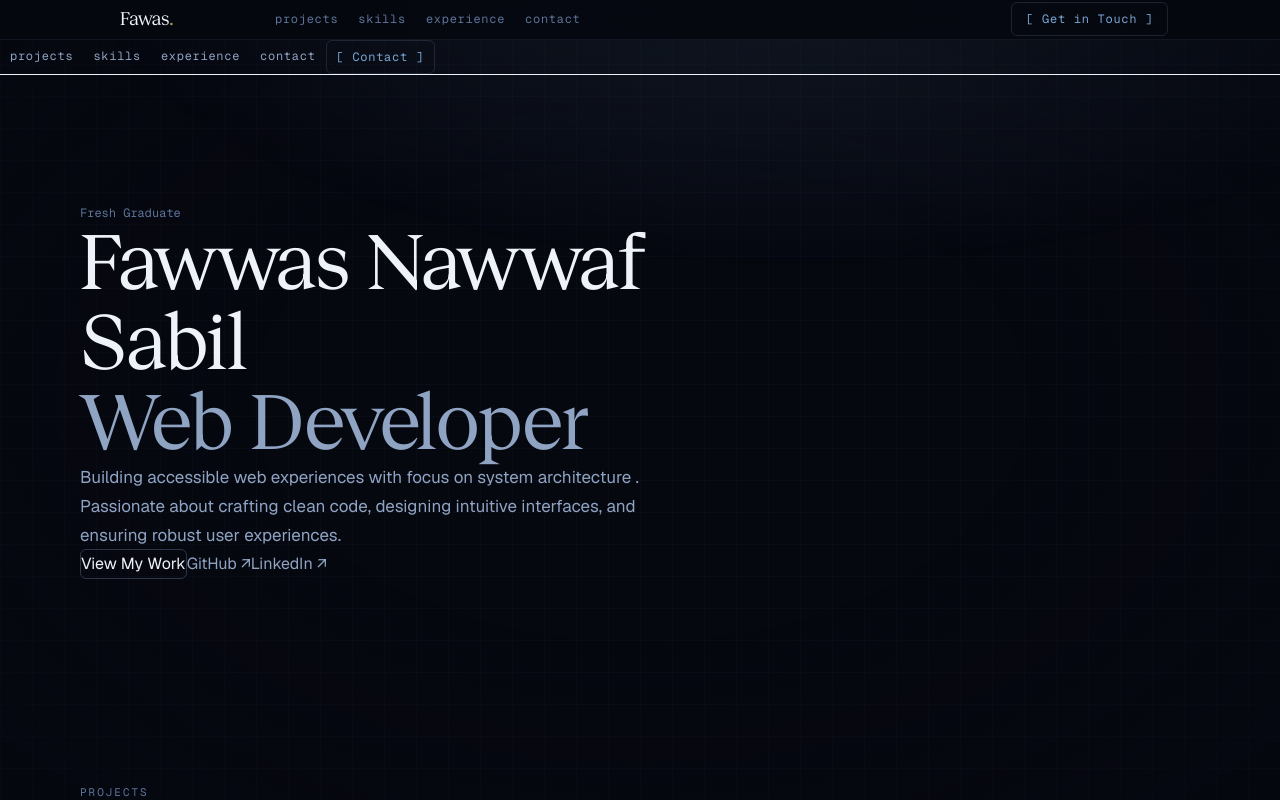
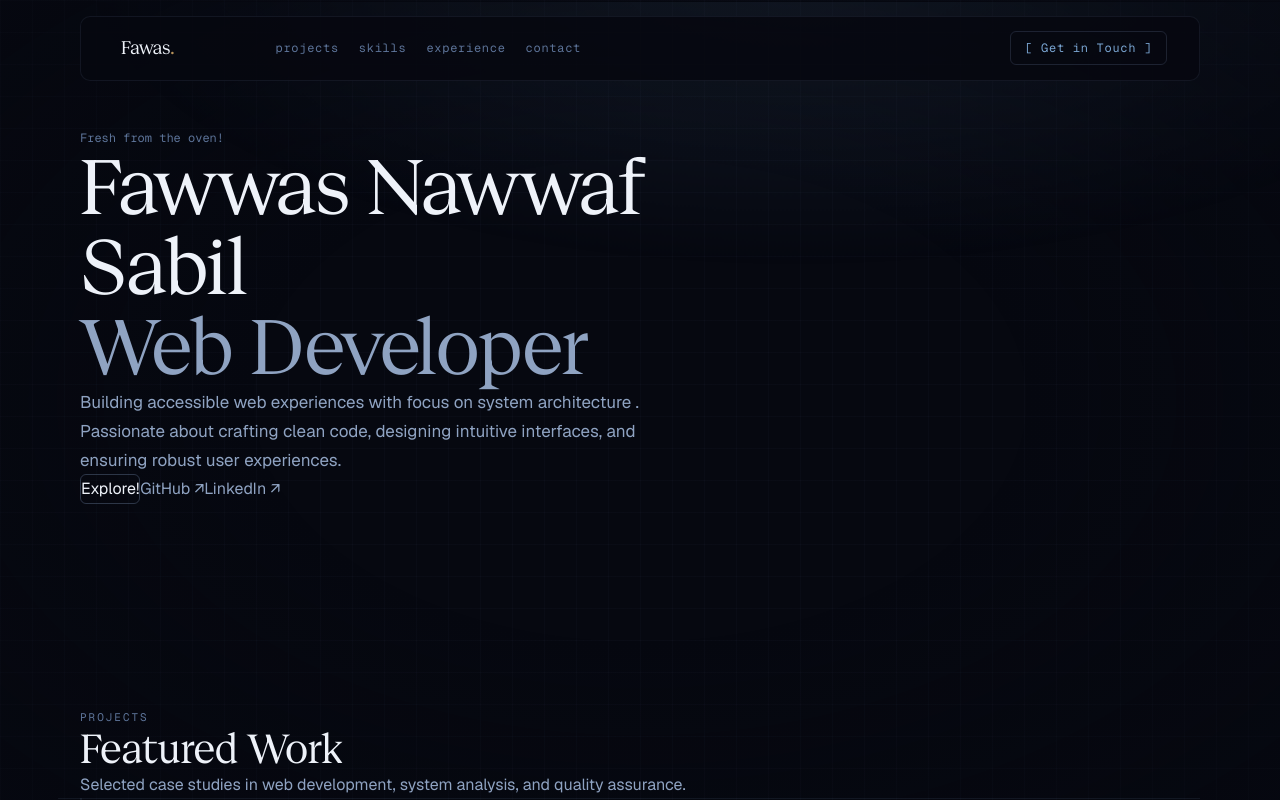
Before and after one commit to FawwasSabil25/Portfolio, a React (Vite) app: page / in a window 1280 px wide. Shown: the top 800 px of the page. Built offline with nearby package versions, Linux system fonts and the light colour scheme.

Commit message:
last for the night

```diff
--- a/src/App.tsx
+++ b/src/App.tsx
@@ -40,10 +40,9 @@ export function App() {
         navLinks={NAV_LINKS}
         onNavClick={handleNavClick}
         resumeHref="#"
-        statusText="open to internships"
       />
 
-      <main id="main-content">
+      <main id="main-content" className="pt-32">
         <Routes>
           <Route
             path="/"
--- a/src/components/layout/Navbar.tsx
+++ b/src/components/layout/Navbar.tsx
@@ -1,35 +1,59 @@
-import { ReactNode } from 'react';
+import { useState, useEffect } from 'react';
 
 interface NavbarProps {
-  children?: ReactNode;
   navLinks?: { name: string; href: string }[];
   onNavClick?: (e: React.MouseEvent<HTMLAnchorElement>, href: string) => void;
   resumeHref?: string;
-  statusText?: string;
 }
 
 export function Navbar({ navLinks = [], onNavClick, resumeHref = '#' }: NavbarProps) {
+  const [isVisible, setIsVisible] = useState(true);
+  const [lastScrollY, setLastScrollY] = useState(0);
+
+  useEffect(() => {
+    const handleScroll = () => {
+      const currentScrollY = window.scrollY;
+
+      if (currentScrollY < 100) {
+        setIsVisible(true);
+      } else if (currentScrollY > lastScrollY) {
+        setIsVisible(false);
+      } else {
+        setIsVisible(true);
+      }
+
+      setLastScrollY(currentScrollY);
+    };
+
+    window.addEventListener('scroll', handleScroll, { passive: true });
+    return () => window.removeEventListener('scroll', handleScroll);
+  }, [lastScrollY]);
+
   const handleLink = (e: React.MouseEvent<HTMLAnchorElement>, href: string) => {
     e.preventDefault();
     onNavClick?.(e, href);
   };
 
   return (
-    <>
     <header
-        className="sticky top-0 z-40 w-full"
+      className="fixed z-40 w-full transition-transform duration-300"
       style={{
-          backdropFilter: 'blur(12px)',
-          WebkitBackdropFilter: 'blur(12px)',
-          borderBottom: '1px solid var(--border-subtle)',
-          backgroundColor: 'rgba(6,8,16,0.92)',
+        top: '1rem',
+        left: '50%',
+        transform: isVisible ? 'translateX(-50%) translateY(0)' : 'translateX(-50%) translateY(-120%)',
+        maxWidth: 'calc(var(--container-max) + 4rem)',
+        paddingInline: 'clamp(1rem, 4vw, 2rem)',
       }}
     >
       <div
+        className="backdrop-blur-md rounded-[var(--radius-lg)]"
         style={{
           maxWidth: 'var(--container-max)',
           marginInline: 'auto',
           paddingInline: 'clamp(1rem, 4vw, 2rem)',
+          paddingBlock: '0.75rem',
+          border: '1px solid var(--border-subtle)',
+          backgroundColor: 'rgba(6,8,16,0.85)',
         }}
         >
           {/* ── Left Zone: Brand Identity ──────────────────────────────── */}
@@ -123,65 +147,5 @@ export function Navbar({ navLinks = [], onNavClick, resumeHref = '#' }: NavbarPr
           </div>
         </div>
       </header>
-
-      {/* ── Horizontal Scrollable Nav (Mobile-only, compact) ───────────── */}
-      <div className="md:hidden border-b border-subtle bg-surface">
-        <div
-          className="flex overflow-x-auto gap-2 px-4 py-3"
-          style={{
-            scrollbarWidth: 'none',
-            msOverflowStyle: 'none',
-          }}
-        >
-          {navLinks.map(link => (
-            <a
-              key={link.name}
-              href={link.href}
-              onClick={e => handleLink(e, link.href)}
-              style={{
-                fontFamily: 'var(--font-mono)',
-                fontSize: '0.75rem',
-                letterSpacing: '0.06em',
-                color: 'var(--fg-secondary)',
-                padding: '0.375rem 0.625rem',
-                borderRadius: 'var(--radius-md)',
-                whiteSpace: 'nowrap',
-                transition: 'color var(--t-fast), background-color var(--t-fast)',
-              }}
-              onMouseEnter={e => {
-                const el = e.currentTarget as HTMLElement;
-                el.style.color = 'var(--fg-primary)';
-                el.style.background = 'rgba(148,175,220,0.06)';
-              }}
-              onMouseLeave={e => {
-                const el = e.currentTarget as HTMLElement;
-                el.style.color = 'var(--fg-secondary)';
-                el.style.background = '';
-              }}
-            >
-              {link.name}
-            </a>
-          ))}
-          <a
-            href={resumeHref}
-            target="_blank"
-            rel="noopener noreferrer"
-            className="whitespace-nowrap"
-            style={{
-              fontFamily: 'var(--font-mono)',
-              fontSize: '0.75rem',
-              letterSpacing: '0.06em',
-              color: 'var(--accent)',
-              padding: '0.375rem 0.625rem',
-              borderRadius: 'var(--radius-md)',
-              border: '1px solid var(--border-mid)',
-              whiteSpace: 'nowrap',
-            }}
-          >
-            [ Contact ]
-          </a>
-        </div>
-      </div>
-    </>
     );
   }
--- a/src/data/portfolioData.ts
+++ b/src/data/portfolioData.ts
@@ -4,9 +4,9 @@ export const portfolioData: PortfolioData = {
   hero: {
     name: 'Fawwas Nawwaf Sabil',
     role: 'Web Developer',
-    status: 'Fresh Graduate',
+    status: 'Fresh from the oven!',
     about: 'Building accessible web experiences with focus on system architecture . Passionate about crafting clean code, designing intuitive interfaces, and ensuring robust user experiences.',
-    ctaText: 'View My Work',
+    ctaText: 'Explore!',
     links: {
       github: 'https://github.com/FawwasSabil25',
       linkedin: 'https://linkedin.com/in/username',
@@ -56,8 +56,8 @@ export const portfolioData: PortfolioData = {
   ],
   skills: {
     frontend: {
-      title: 'Frontend & Web Development',
-      items: ['React / Next.js', 'TypeScript', 'HTML5 / CSS3', 'Responsive Design', 'State Management', 'REST APIs', 'Accessibility (WCAG)'],
+      title: 'Web Development',
+      items: ['React / Next.js', 'Laravel / PHP', 'TypeScript', 'HTML5 / CSS3', 'Responsive Design', 'State Management', 'REST APIs', 'Accessibility (WCAG)'],
     },
     systemAnalysis: {
       title: 'System Analysis & Architecture',
@@ -94,10 +94,10 @@ export const portfolioData: PortfolioData = {
     }
   ],
   contact: {
-    email: 'email@example.com',
+    email: 'fawwas2573@gmail.com',
     linkedin: 'https://linkedin.com/in/username',
     github: 'https://github.com/FawwasSabil25',
-    timezone: 'GMT+X',
+    timezone: 'GMT+8',
     responseTime: '24-48 hours',
   },
 };
```
Also changed, not shown: 5 other files (tests, documents, lock files or other folders). Lines whose indentation alone changed are shown as unchanged.
